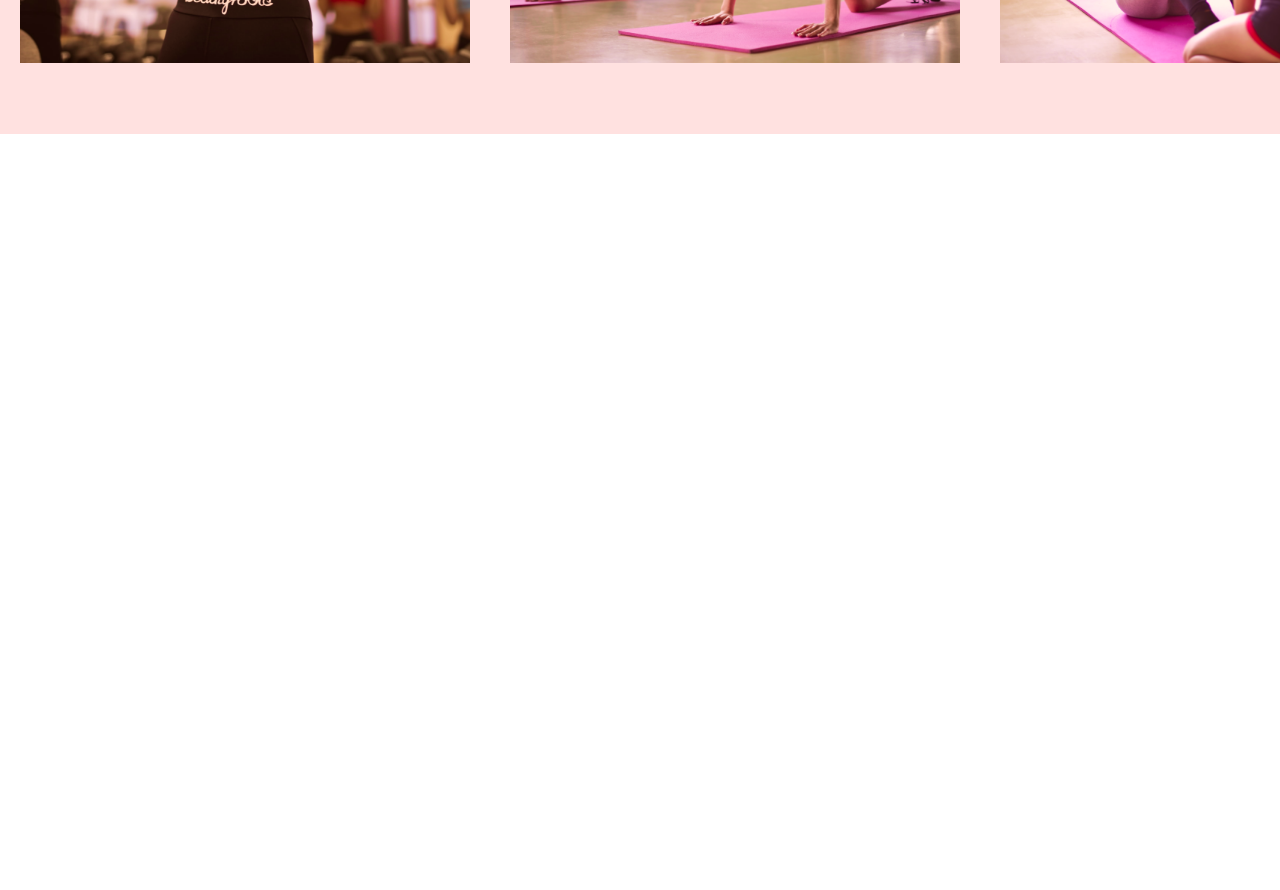
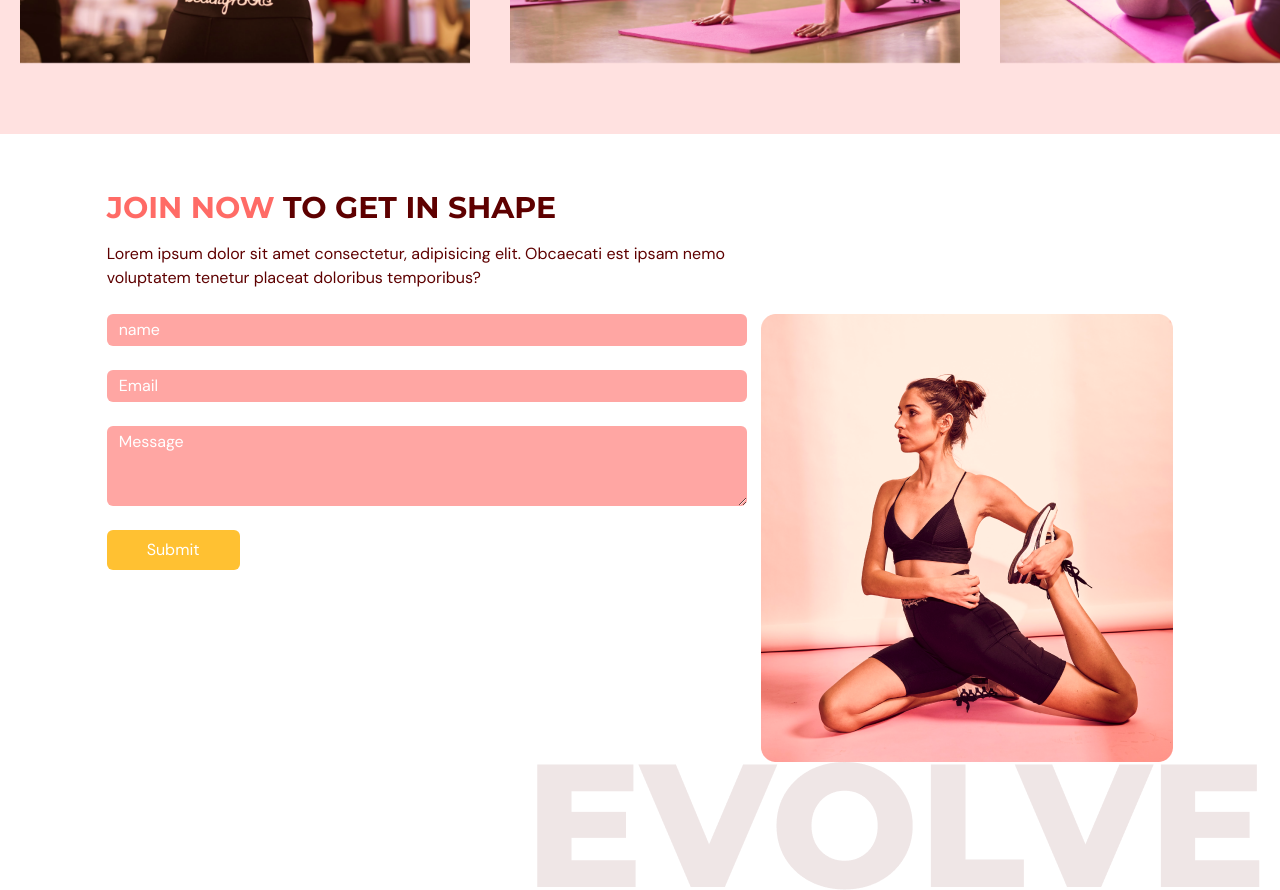
Before and after one commit to esc-saurav/fitness-app, a React (Create React App) app: page / in a window 1280 px wide. Shown: the part 2720-3610 px from the top of the page. Before the commit the page ends 2854 px from the top, so only its background shows below. Built offline with nearby package versions, Linux system fonts and the light colour scheme.

Commit message:
contact us added

```diff
--- a/package.json
+++ b/package.json
@@ -16,6 +16,7 @@
     "react": "^18.2.0",
     "react-anchor-link-smooth-scroll": "1.0.12",
     "react-dom": "^18.2.0",
+    "react-hook-form": "^7.43.6",
     "react-scripts": "5.0.1",
     "swiper": "^9.1.0",
     "typescript": "^4.4.2",
--- a/src/App.tsx
+++ b/src/App.tsx
@@ -4,6 +4,7 @@ import { SelectedPage } from "./shared/Types";
 import Home from "./scenes/home";
 import Benefits from "./scenes/benefits";
 import OurClasses from "./scenes/ourClasses";
+import ContactUS from "./scenes/contactUs";
 function App() {
   const [selectedPage, setSelectedPage] = useState(SelectedPage.Home);
   const [isTopofPage, setIsTopofPage] = useState<Boolean>(true);
@@ -32,6 +33,7 @@ function App() {
       <Home setSelectedPage={setSelectedPage} />
       <Benefits setSelectedPage={setSelectedPage} />
       <OurClasses setSelectedPage={setSelectedPage} />
+      <ContactUS setSelectedPage={setSelectedPage}/>
     </div>
   );
 }
--- a/src/index.css
+++ b/src/index.css
@@ -11,7 +11,8 @@ body,
     height: 100%;
     width: 100%;
     font-family: "DM Sans", sans-serif;
-    @apply text-gray-500
+    @apply text-gray-500 selection:text-white selection:bg-primary-300
+
 }
 
 
--- a/src/scenes/benefits/Benefit.tsx
+++ b/src/scenes/benefits/Benefit.tsx
@@ -1,4 +1,3 @@
-import React from "react";
 import AnchorLink from "react-anchor-link-smooth-scroll";
 import { SelectedPage } from "../../shared/Types";
 import { motion } from "framer-motion";
@@ -21,7 +20,7 @@ const childVariants = {
   },
 };
 
-const Benefit = ({ title, icon, description, setSelectedPage }: Props) => {
+const  Benefit = ({title, icon, description, setSelectedPage }: Props) => {
   return (
     <motion.div
       variants={childVariants}
--- /dev/null
+++ b/src/scenes/contactUs/Form.tsx
@@ -0,0 +1,93 @@
+import { motion } from "framer-motion";
+import { useForm } from "react-hook-form";
+
+type Props = {};
+
+type Inputs = {
+  name: string;
+  email: string;
+  message: string;
+};
+
+const Form = (props: Props) => {
+  const {
+    register,
+    trigger,
+    reset,
+    formState: { errors },
+  } = useForm<Inputs>();
+
+  const onSubmit = async (e: any) => {
+    const isValid = await trigger();
+    if (!isValid) {
+      e.preventDefault();
+    } else {
+      reset();
+    }
+  };
+
+  return (
+    <motion.div
+      initial="hidden"
+      whileInView="visible"
+      viewport={{ once: true, amount: 0.5 }}
+      transition={{ delay: 0.2, duration: 0.5 }}
+      variants={{
+        hidden: { opacity: 0, x: -50 },
+        visible: { opacity: 1, x: 0 },
+      }}
+      className="mb-8 md:w-3/5 "
+    >
+      <form
+        className="flex flex-col gap-3"
+        target="_blank"
+        onSubmit={onSubmit}
+        action="https://formsubmit.co/72998a10218022c4ac2919dd6bfe3862"
+        method="POST"
+      >
+        <input
+          className="rounded-md bg-primary-300 py-1 px-3 text-white placeholder-white outline-none"
+          type="text"
+          placeholder="name"
+          {...register("name", {
+            required: "Name is required",
+            maxLength: 100,
+          })}
+        />
+
+        <p className="text-sm text-red-500">{errors.name?.message}</p>
+
+        <input
+          className="rounded-md bg-primary-300 py-1 px-3 text-white placeholder-white outline-none"
+          type="email"
+          placeholder="Email"
+          {...register("email", {
+            required: "Email is required",
+            pattern: /^[A-Z0-9._%+-]+@[A-Z0-9.-]+\.[A-Z]{2,}$/i,
+          })}
+        />
+        <p className="text-sm text-red-500">{errors.email?.message}</p>
+
+        <textarea
+          className="h-20 rounded-md bg-primary-300 py-1 px-3 text-white placeholder-white outline-none"
+          placeholder="Message"
+          {...register("message", {
+            required: "Message is required",
+            maxLength: 2000,
+          })}
+        />
+        <p className="text-sm text-red-500">{errors.message?.message}</p>
+        <div>
+          <button
+            type="submit"
+            className=" rounded-md bg-secondary-500 px-10 py-2 text-white hover:bg-primary-500 "
+          >
+            Submit
+          </button>
+        </div>
+      </form>
+    </motion.div>
+  );
+};
+
+export default Form;
--- /dev/null
+++ b/src/scenes/contactUs/index.tsx
@@ -0,0 +1,55 @@
+import HText from "../../shared/HText";
+import { SelectedPage } from "../../shared/Types";
+import Form from "./Form";
+import ContactUsPageGraphic from "../../assets/ContactUsPageGraphic.png";
+import EvolveText from "../../assets/EvolveText.png";
+import { motion } from "framer-motion";
+
+type Props = {
+  setSelectedPage: (selectedPage: SelectedPage) => void;
+};
+
+const ContactUS = ({ setSelectedPage }: Props) => {
+  return (
+    <div id="contactus" className="w-full py-14">
+      <div>
+        <div className="mx-auto w-5/6">
+          <motion.div
+            onViewportEnter={() => setSelectedPage(SelectedPage.ContactUs)}
+            initial="hidden"
+            whileInView="visible"
+            viewport={{ once: true, amount: 0.5 }}
+            transition={{ duration: 0.5 }}
+            variants={{
+              hidden: { opacity: 0, x: -50 },
+              visible: { opacity: 1, x: 0 },
+            }}
+            className="md:w-3/5"
+          >
+            <HText>
+              <span className="text-primary-500">JOIN NOW </span>TO GET IN SHAPE
+            </HText>
+            <p className="mt-4">
+              Lorem ipsum dolor sit amet consectetur, adipisicing elit.
+              Obcaecati est ipsam nemo voluptatem tenetur placeat doloribus
+              temporibus?
+            </p>
+          </motion.div>
+        </div>
+        <div className="mx-auto mt-6 w-5/6 justify-between md:flex">
+          <Form />
+          <div>
+            <div className="relative">
+              <img src={ContactUsPageGraphic} alt="ContactUsPageGraphic" />
+            </div>
+            <div className="absolute right-5">
+              <img src={EvolveText} alt="EvolveText" />
+            </div>
+          </div>
+        </div>
+      </div>
+    </div>
+  );
+};
+
+export default ContactUS;
--- a/src/scenes/ourClasses/Class.tsx
+++ b/src/scenes/ourClasses/Class.tsx
@@ -8,7 +8,7 @@ type Props = {
 };
 
 const Class = ({ name, description, image }: Props) => {
-  const overlayStyles = `p-5 absolute z-30 flex h-[380px] w-[450px] flex-col justify-center items-center
+  const overlayStyles = `p-5 absolute flex h-[380px] w-[450px] flex-col justify-center items-center
    whitespace-normal bg-primary-500 text-center text-white opacity-0 hover:opacity-90 transition duration-300`;
   return (
     <li className="relative mx-5 inline-block h-[380px] w-[450px]">
```
Also changed, not shown: 1 other file (tests, documents, lock files or other folders).
